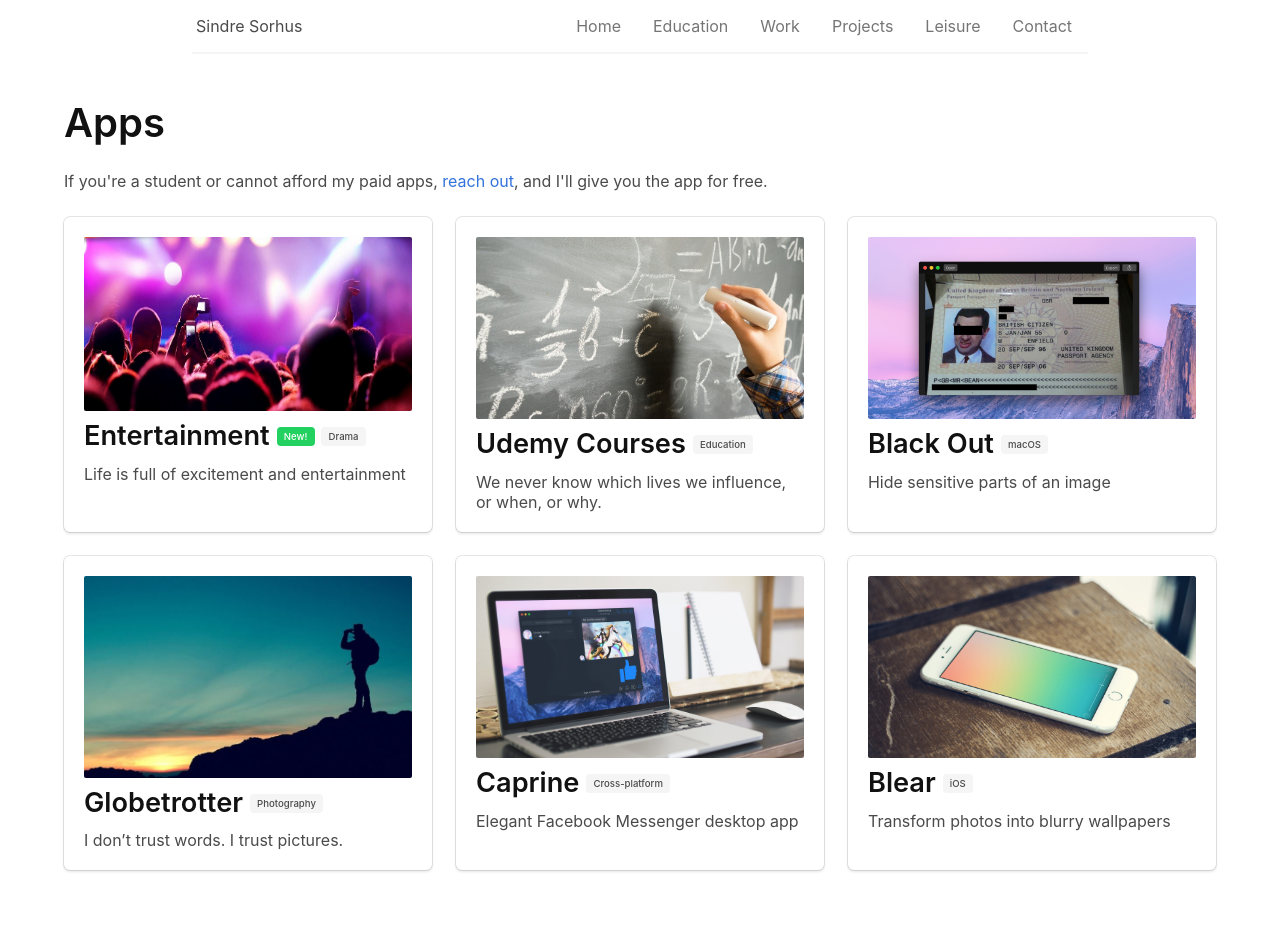
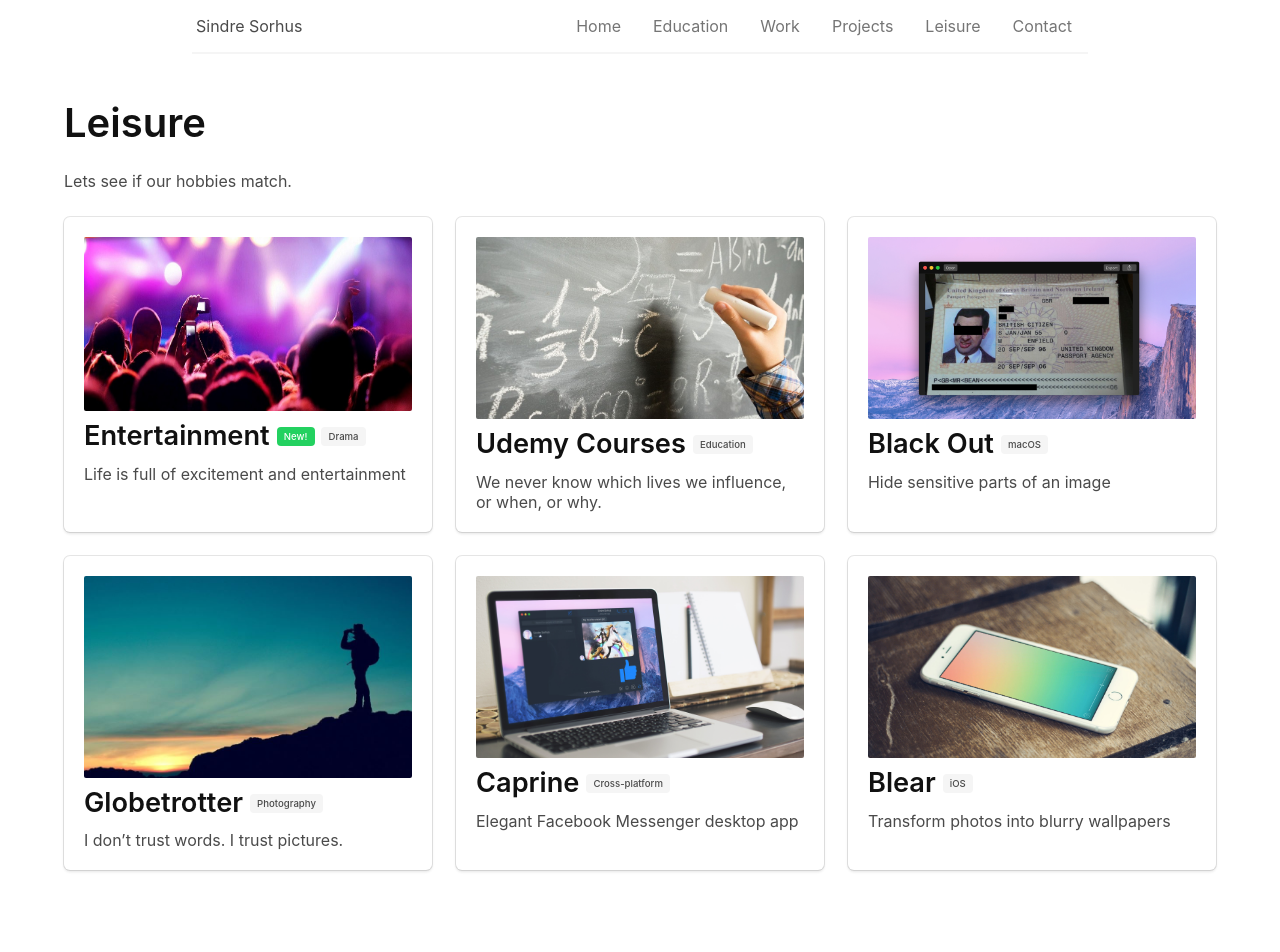
Before and after one commit to ishank4/ishank4.github.io, a Jekyll site: the page built from apps.html, in a window 1280 px wide. Built offline with Jekyll 4.4.1, drawn with Linux system fonts in a browser that asks for light colours.

Commit message:
Update apps.html

```diff
--- a/apps.html
+++ b/apps.html
@@ -4,8 +4,8 @@
 
 <section class="section hero is-fullheight is-default is-bold">
 	<div id="apps" class="container">
-		<h2 class="title is-2">Apps</h2>
-		<p>If you're a student or cannot afford my paid apps, <a href="/contact?subject=Free%20promo%20code%20for%20%5Bapp%5D">reach out</a>, and I'll give you the app for free.</p>
+		<h2 class="title is-2">Leisure</h2>
+		<p>Lets see if our hobbies match.</p>
 		<br>
 		<div class="columns is-multiline">
 			{% for app in site.apps reversed %}
```
